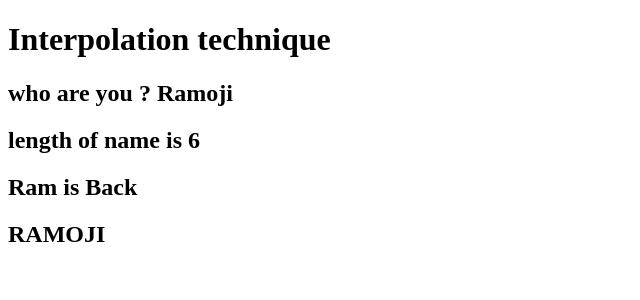
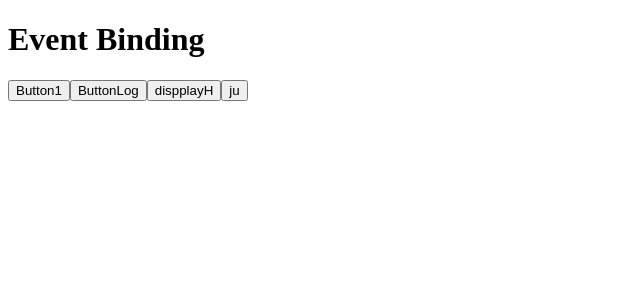
Before and after one commit to shounak889/webDevlopment, an Angular app in the folder Angular/TestProject/: page / in a window 1280 px wide. Shown: the top 300 px of the page, without its empty margins (0-640 px from the left). Built offline with nearby package versions, Linux system fonts and the light colour scheme.

Commit message:
Even Binding demo

```diff
--- a/Angular/TestProject/src/app/ram/ram.component.html
+++ b/Angular/TestProject/src/app/ram/ram.component.html
@@ -1,9 +1,16 @@
-<h1>Interpolation technique</h1>
+<h1>Event Binding</h1>
 
-<h2>who are you ? {{name}}</h2>
 
-<h2>length of name is {{name.length}}</h2>
+<button (click) = "display()">Button1</button>
 
-<h2>{{display()}}</h2>
+<button (click) = "tat()">ButtonLog</button>
 
-<h2>{{name.toUpperCase()}}</h2>
+<button (click) = "dis()">dispplayH</button>
+
+<button (click) = "Ramse($event)">ju</button>
+
+
+
+
+ <!-- if you don't write below the it won't print name on screen -->
+<h1>{{name}}</h1>
--- a/Angular/TestProject/src/app/ram/ram.component.ts
+++ b/Angular/TestProject/src/app/ram/ram.component.ts
@@ -9,11 +9,27 @@ import { Component } from '@angular/core';
 })
 export class RamComponent
 {
-   public name = "Ramoji";
+   public name : string = "";
 
    public display()
    {
-    return "Ram is Back";
+    this.name = "ddwdwdwdd";
    }
 
+   public dis()
+   {
+    return  this.name = "ojasdd";
+   }
+
+   public tat()
+   {
+    console.log("Tat is clicked");
+   }
+
+   public Ramse(val1 : any)
+   {
+     console.log(val1);
+   }
+
+
 }
```
